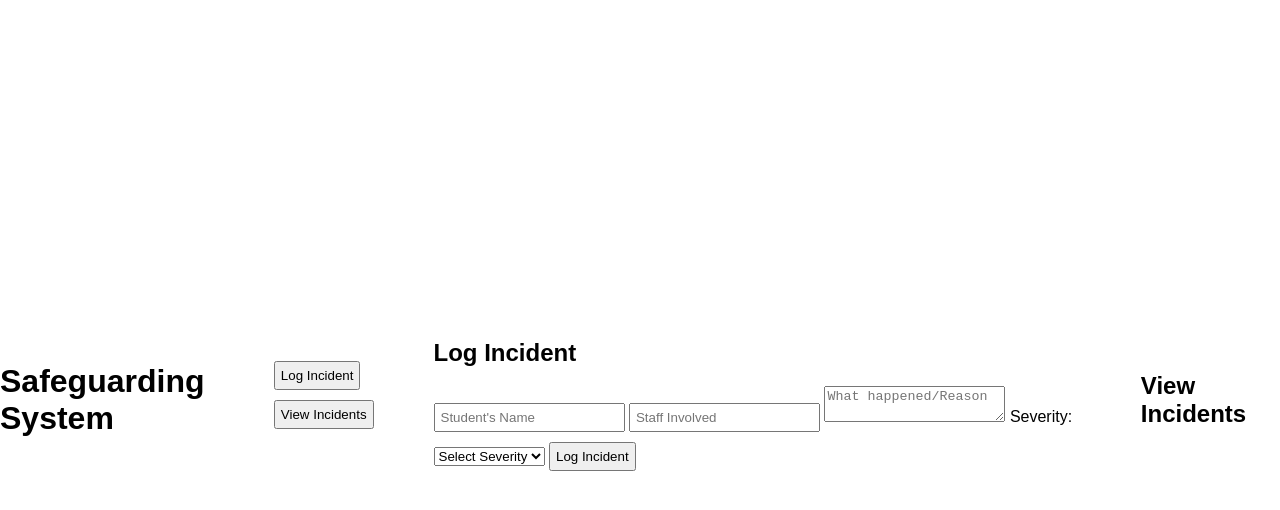
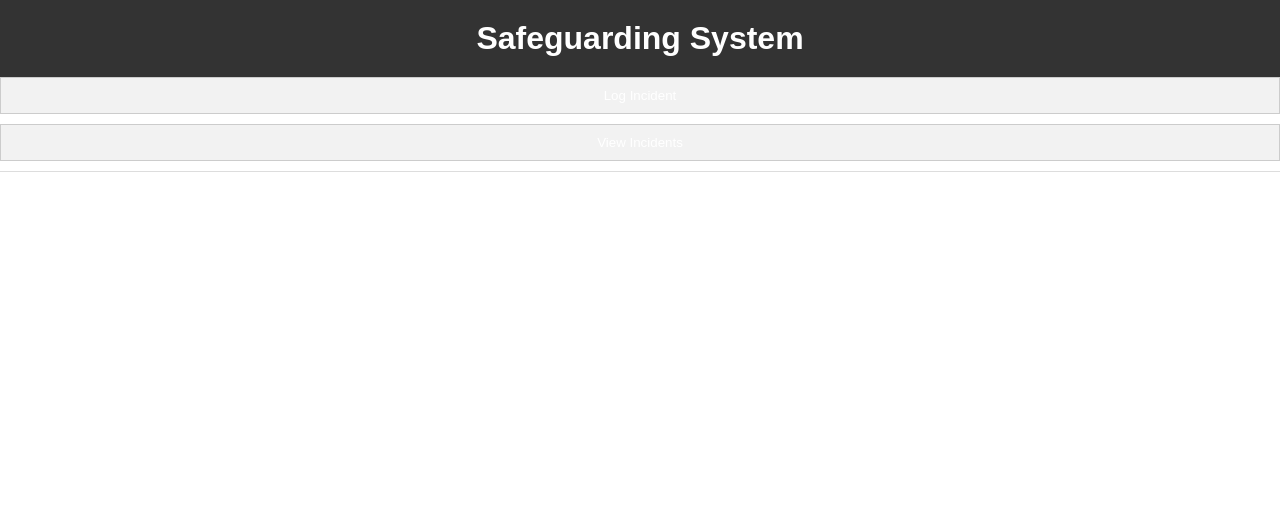
Before and after one commit to cfield1515/cfield1515.github.io, a plain HTML site: page index.html in a window 1280 px wide. Drawn offline with Linux system fonts and the light colour scheme.

Commit message:
Update styles.css

```diff
--- a/styles.css
+++ b/styles.css
@@ -2,27 +2,80 @@ body {
   font-family: Arial, sans-serif;
   margin: 0;
   padding: 0;
-  display: flex;
-  justify-content: center;
-  align-items: center;
-  height: 100vh;
 }
 
-.login-container {
+header {
+  background-color: #333;
+  color: #fff;
+  padding: 20px;
   text-align: center;
 }
 
-.hidden {
+header h1 {
+  margin: 0;
+}
+
+.tabs {
+  overflow: hidden;
+  border-bottom: 1px solid #ddd;
+}
+
+.tablinks {
+  background-color: #f2f2f2;
+  float: left;
+  border: 1px solid #ccc;
+  outline: none;
+  cursor: pointer;
+  padding: 10px 20px;
+  transition: background-color 0.3s;
+}
+
+.tablinks:hover {
+  background-color: #ddd;
+}
+
+.tabcontent {
   display: none;
+  padding: 20px;
 }
 
 input[type="text"],
-input[type="password"],
+textarea,
+select,
 button {
   margin-bottom: 10px;
-  padding: 5px;
+  padding: 10px;
+  width: 100%;
+  box-sizing: border-box;
 }
 
-.error-message {
-  color: red;
+button {
+  background-color: #007bff;
+  color: #fff;
+  border: none;
+  cursor: pointer;
+  padding: 10px 20px;
 }
+
+button:hover {
+  background-color: #0056b3;
+}
+
+#incident-list {
+  max-height: 300px;
+  overflow-y: auto;
+}
+
+ul {
+  list-style-type: none;
+  padding: 0;
+}
+
+li {
+  border-bottom: 1px solid #ddd;
+  padding: 10px 0;
+}
+
+.tabcontent h2 {
+  margin-top: 0;
+}
```
